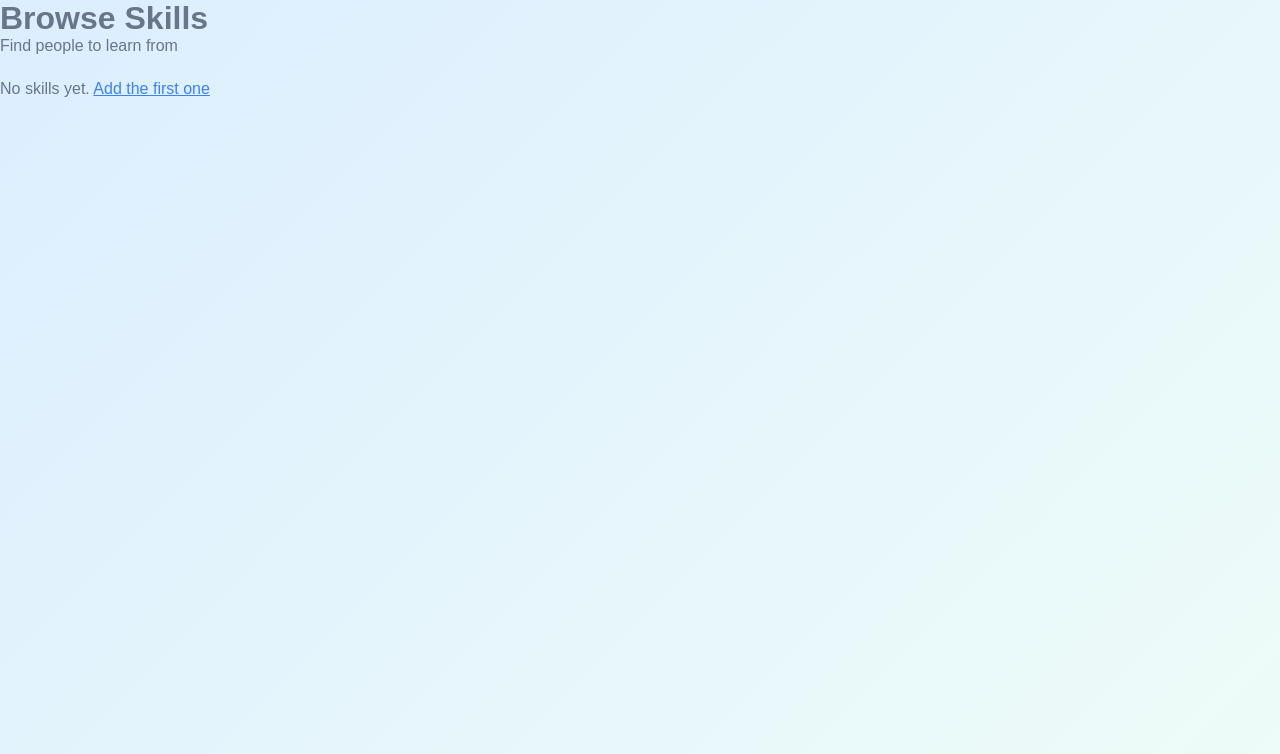
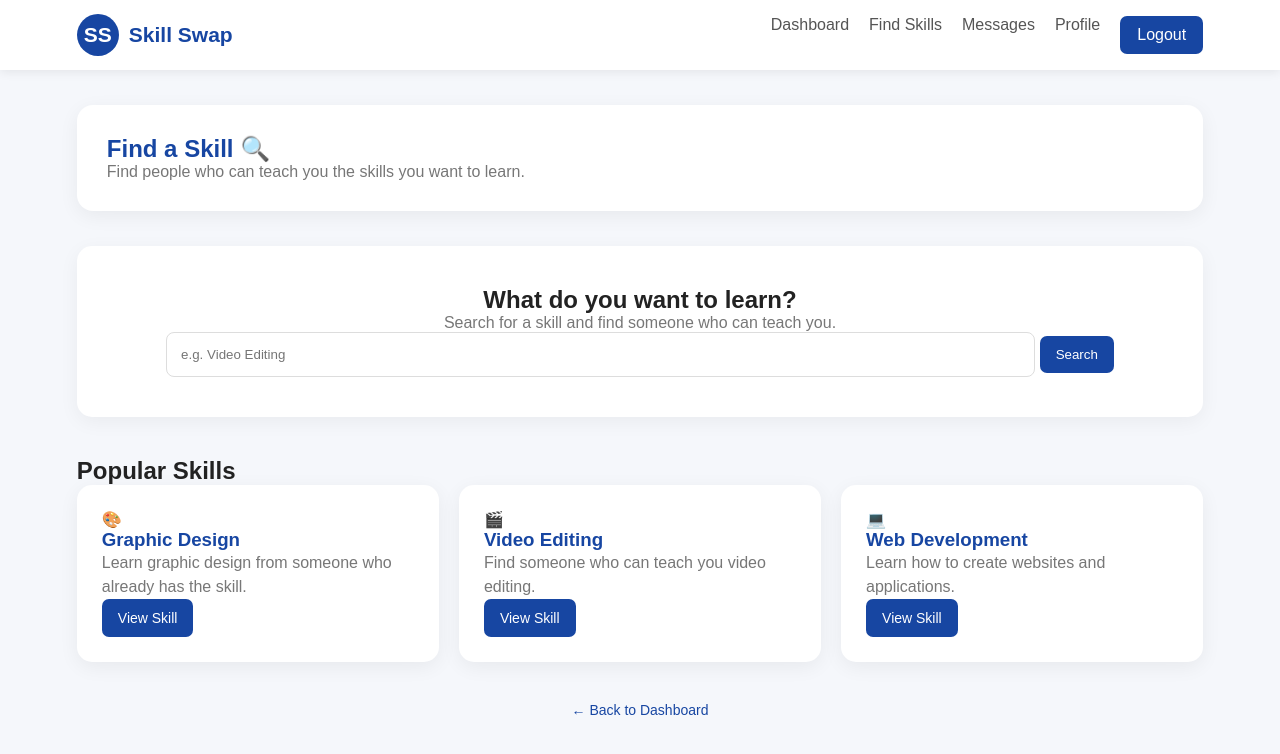
Before and after one commit to emma5004/Skillswap-, a Flask app: page /browse in a window 1280 px wide. Shown: the top 754 px of the page. Run offline with Flask 3, Linux system fonts and the light colour scheme.

Commit message:
Update browse.html

```diff
--- a/templates/browse.html
+++ b/templates/browse.html
@@ -1,20 +1,158 @@
-{% extends "base.html" %}
+<!DOCTYPE html>
+<html lang="en">
 
-{% block content %}
-<div class="container">
-    <h1>Browse Skills</h1>
-    <p style="margin-bottom:25px;">Find people to learn from</p>
+<head>
+    <meta charset="UTF-8">
+    <meta name="viewport" content="width=device-width, initial-scale=1.0">
 
-    {% for skill in skills %}
-    <div style="background:#f8fafc; padding:20px; border-radius:12px; margin-bottom:15px; text-align:left;">
-        <h3 style="color:#1e293b; margin-bottom:8px;">{{ skill.title }}</h3>
-        <p style="color:#64748b; font-size:14px; margin-bottom:15px;">{{ skill.description }}</p>
-        <a href="/request/{{ skill.id }}" class="btn" style="background:#22c55e; font-size:14px; padding:10px;">Request Skill</a>
-    </div>
-    {% endfor %}
+    <title>Find Skills | Skill Swap</title>
 
-    {% if skills|length == 0 %}
-    <p>No skills yet. <a href="/add-skill" style="color:#3b82f6;">Add the first one</a></p>
-    {% endif %}
-</div>
-{% endblock %}
+    <link rel="stylesheet"
+          href="{{ url_for('static', filename='style.css') }}">
+</head>
+
+<body class="dashboard-page">
+
+    <!-- NAVIGATION -->
+    <nav class="dashboard-nav">
+
+        <div class="dashboard-logo">
+            <div class="small-logo">SS</div>
+            <span>Skill Swap</span>
+        </div>
+
+        <div class="dashboard-links">
+            <a href="/dashboard">Dashboard</a>
+            <a href="/browse">Find Skills</a>
+            <a href="#">Messages</a>
+            <a href="#">Profile</a>
+            <a href="/logout" class="logout-btn">Logout</a>
+        </div>
+
+    </nav>
+
+
+    <!-- FIND SKILLS -->
+    <main class="dashboard-container">
+
+        <section class="welcome-section">
+
+            <div>
+                <h1>Find a Skill 🔍</h1>
+
+                <p>
+                    Find people who can teach you the skills
+                    you want to learn.
+                </p>
+            </div>
+
+        </section>
+
+
+        <!-- SEARCH -->
+        <section class="dashboard-section">
+
+            <div class="empty-card">
+
+                <h2>What do you want to learn?</h2>
+
+                <p>
+                    Search for a skill and find someone
+                    who can teach you.
+                </p>
+
+                <form action="/browse" method="GET">
+
+                    <input
+                        type="text"
+                        name="search"
+                        placeholder="e.g. Video Editing"
+                        style="width:80%; padding:14px; border:1px solid #ddd; border-radius:8px;"
+                    >
+
+                    <button
+                        type="submit"
+                        class="primary-button">
+                        Search
+                    </button>
+
+                </form>
+
+            </div>
+
+        </section>
+
+
+        <!-- AVAILABLE SKILLS -->
+        <section class="dashboard-section">
+
+            <h2>Popular Skills</h2>
+
+            <div class="action-grid">
+
+                <div class="dashboard-card">
+
+                    <div class="card-icon">🎨</div>
+
+                    <h3>Graphic Design</h3>
+
+                    <p>
+                        Learn graphic design from someone
+                        who already has the skill.
+                    </p>
+
+                    <button class="dashboard-card-button">
+                        View Skill
+                    </button>
+
+                </div>
+
+
+                <div class="dashboard-card">
+
+                    <div class="card-icon">🎬</div>
+
+                    <h3>Video Editing</h3>
+
+                    <p>
+                        Find someone who can teach you
+                        video editing.
+                    </p>
+
+                    <button class="dashboard-card-button">
+                        View Skill
+                    </button>
+
+                </div>
+
+
+                <div class="dashboard-card">
+
+                    <div class="card-icon">💻</div>
+
+                    <h3>Web Development</h3>
+
+                    <p>
+                        Learn how to create websites and
+                        applications.
+                    </p>
+
+                    <button class="dashboard-card-button">
+                        View Skill
+                    </button>
+
+                </div>
+
+            </div>
+
+        </section>
+
+
+        <a href="/dashboard" class="back-home">
+            ← Back to Dashboard
+        </a>
+
+    </main>
+
+</body>
+    </html>
```
